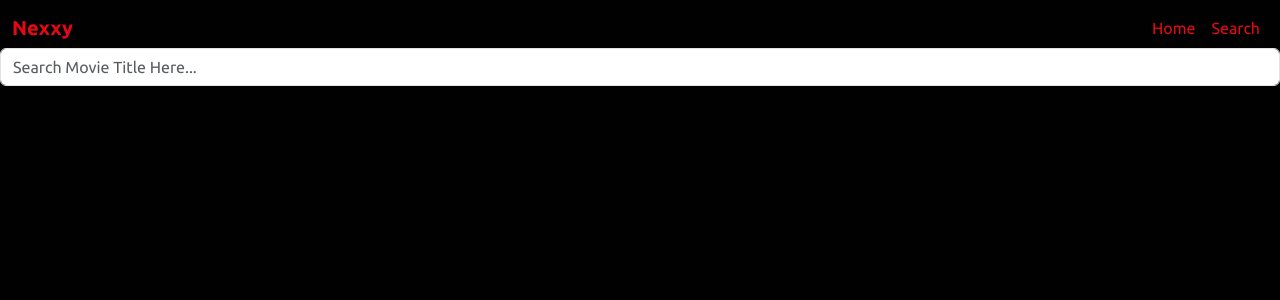
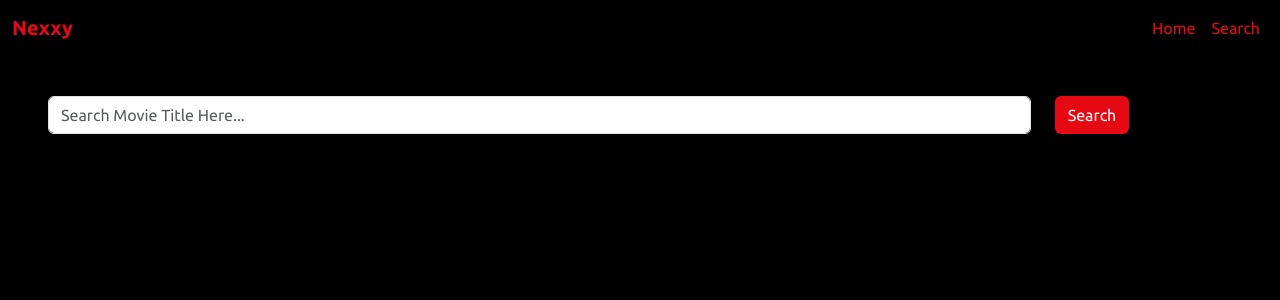
Before and after one commit to sertugkaptan/Nexxy, an Angular app: page /search in a window 1280 px wide. Shown: the top 300 px of the page. Built offline with nearby package versions, Linux system fonts and the light colour scheme.

Commit message:
New Search Bar

```diff
--- a/src/app/app.component.ts
+++ b/src/app/app.component.ts
@@ -1,11 +1,11 @@
 import { NgStyle } from '@angular/common';
 import { Component, HostListener } from '@angular/core';
 import { RouterLink, RouterOutlet } from '@angular/router';
-
+import { ReactiveFormsModule } from '@angular/forms';
 @Component({
   selector: 'app-root',
   standalone: true,
-  imports: [RouterOutlet, NgStyle, RouterLink],
+  imports: [RouterOutlet, ReactiveFormsModule, NgStyle, RouterLink],
   templateUrl: './app.component.html',
   styleUrl: './app.component.css'
 })
--- a/src/app/pages/search/search.component.css
+++ b/src/app/pages/search/search.component.css
@@ -0,0 +1,4 @@
+button{
+    background-color: #e50914;
+    color: #ffffff;
+}
--- a/src/app/pages/search/search.component.html
+++ b/src/app/pages/search/search.component.html
@@ -1,7 +1,12 @@
-<div class="containt-fluid mt-5">
-    <form >
-        <div class="mb-3">
-            <input type="text" class="form-control" placeholder="Search Movie Title Here...">
-          </div>
+<div class="containt-fluid mt-5 p-5">
+    <form [formGroup]="searchForm" (ngSubmit)="submitForm">
+        <div class="row">
+            <div class="mb-3 col-lg-10">
+                <input type="text" class="form-control" placeholder="Search Movie Title Here...">
+            </div>
+            <div class="col-lg-2">
+                <button class="btn btn-md">Search</button>
+            </div>
+        </div>
     </form>
 </div>
--- a/src/app/pages/search/search.component.ts
+++ b/src/app/pages/search/search.component.ts
@@ -1,12 +1,16 @@
-import { Component } from '@angular/core';
-
+import { Component, OnInit } from '@angular/core';
+import { FormControl, FormGroup } from '@angular/forms';
 @Component({
   selector: 'app-search',
-  standalone: true,
-  imports: [],
   templateUrl: './search.component.html',
   styleUrl: './search.component.css'
 })
-export class SearchComponent {
+export class SearchComponent implements OnInit{
+  constructor(){}
+  ngOnInit(): void {
+  }
 
+  searchForm= new FormGroup({
+    'movieName':new FormControl(null)
+  });
 }
```
